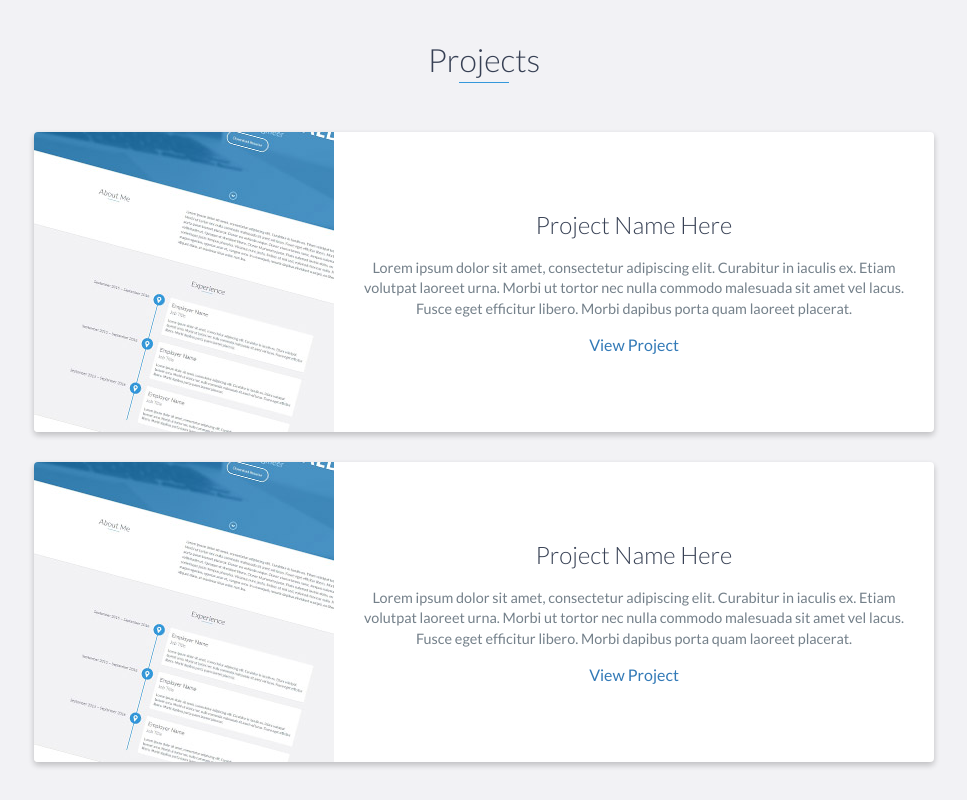
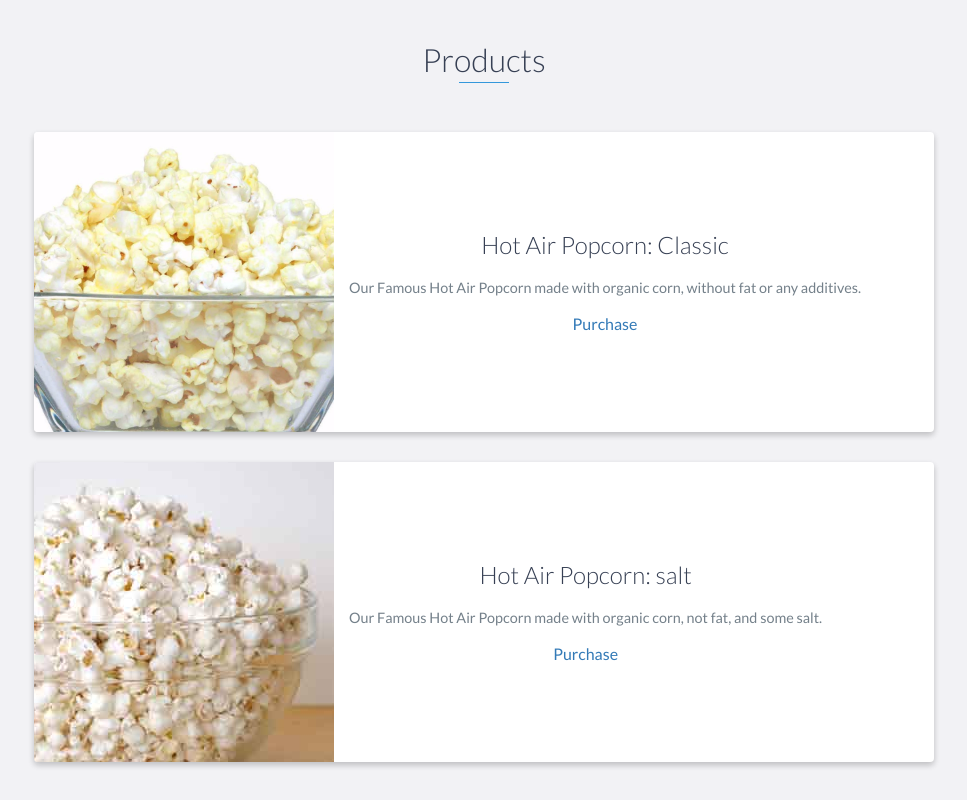
Before and after one commit to DimaMukhin/hot-air-popcorn, a website: page index.html in a window 1280 px wide. Shown: the part 1040-1840 px from the top of the page, without its empty margins (156-1123 px from the left). Drawn offline with nearby package versions, Linux system fonts and the light colour scheme.

Commit message:
updated products section

```diff
--- a/index.html
+++ b/index.html
@@ -72,20 +72,20 @@
     <!-- End #about -->
 
     <div id="projects" class="background-alt">
-        <h2 class="heading">Projects</h2>
+        <h2 class="heading">Products</h2>
         <div class="container">
             <div class="row">
                 <div class="project shadow-large">
                     <div class="project-image">
-                        <img src="images/project.jpg" />
+                        <img src="images/popcorn-classic.png" />
                     </div>
                     <!-- End .project-image -->
                     <div class="project-info">
-                        <h3>Project Name Here</h3>
+                        <h3>Hot Air Popcorn: Classic</h3>
                         <p>
-                            Lorem ipsum dolor sit amet, consectetur adipiscing elit. Curabitur in iaculis ex. Etiam volutpat laoreet urna. Morbi ut tortor nec nulla commodo malesuada sit amet vel lacus. Fusce eget efficitur libero. Morbi dapibus porta quam laoreet placerat.
+                            Our Famous Hot Air Popcorn made with organic corn, without fat or any additives.
                         </p>
-                        <a href="#">View Project</a>
+                        <a href="#">Purchase</a>
                     </div>
                     <!-- End .project-info -->
                 </div>
@@ -93,15 +93,15 @@
 
                 <div class="project shadow-large">
                     <div class="project-image">
-                        <img src="images/project.jpg" />
+                        <img src="images/popcorn-salt.png" />
                     </div>
                     <!-- End .project-image -->
                     <div class="project-info">
-                        <h3>Project Name Here</h3>
+                        <h3>Hot Air Popcorn: salt</h3>
                         <p>
-                            Lorem ipsum dolor sit amet, consectetur adipiscing elit. Curabitur in iaculis ex. Etiam volutpat laoreet urna. Morbi ut tortor nec nulla commodo malesuada sit amet vel lacus. Fusce eget efficitur libero. Morbi dapibus porta quam laoreet placerat.
+                            Our Famous Hot Air Popcorn made with organic corn, not fat, and some salt.
                         </p>
-                        <a href="#">View Project</a>
+                        <a href="#">Purchase</a>
                     </div>
                     <!-- End .project-info -->
                 </div>
```
Also changed, not shown: images/popcorn-classic.png (added), images/popcorn-salt.png (added), 1 other file.
